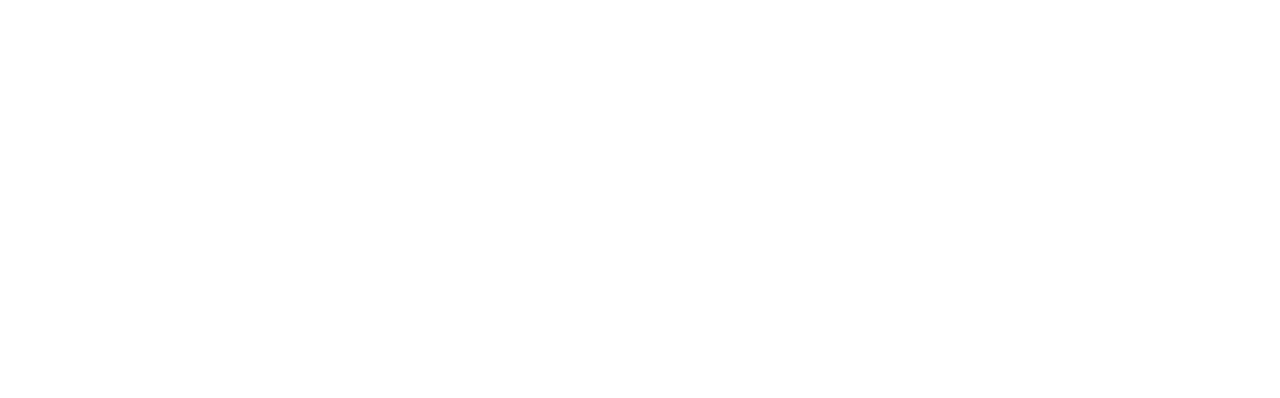
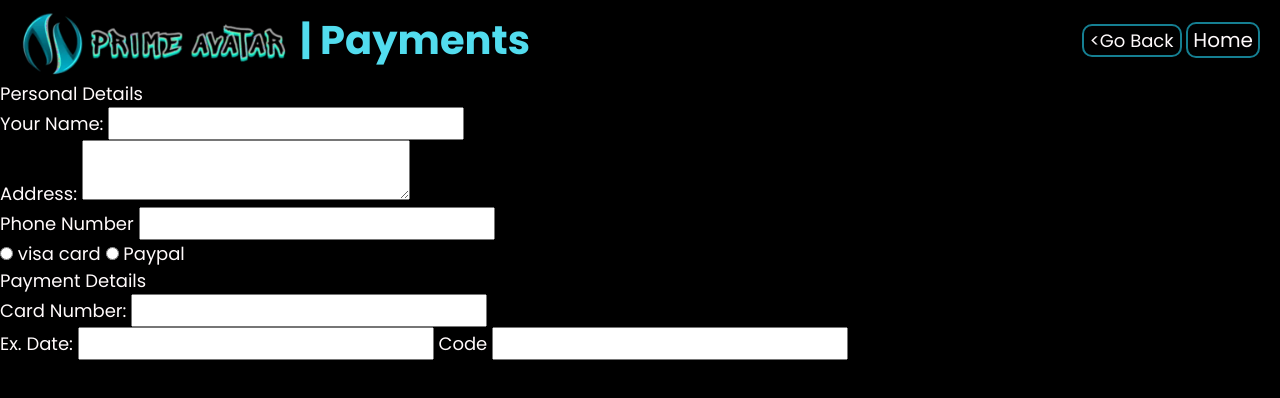
Before and after one commit to Udayanga-1111/Prime-Avatar-Games, a plain HTML site: page payment.html in a window 1280 px wide. Drawn offline with Linux system fonts and the light colour scheme; a web font is replaced by a local one.

Commit message:
payment page

```diff
--- a/Stylesheets/cartStyle.css
+++ b/Stylesheets/cartStyle.css
@@ -267,7 +267,7 @@ main{
 
 .checkoutbtn:hover span::before{
     opacity: 1;
-    transform: scale(50);
+    transform: scale(70);
     transition: transform .45s ease-out;
 }
 
--- /dev/null
+++ b/Stylesheets/payments.css
@@ -0,0 +1,86 @@
+@import url('https://fonts.googleapis.com/css2?family=Aldrich&family=Audiowide&family=Black+Ops+One&family=Bree+Serif&family=Odibee+Sans&family=Poppins:ital,wght@0,100;0,200;0,300;0,400;0,500;0,600;0,700;0,800;0,900;1,100;1,200;1,300;1,400;1,500;1,600;1,700;1,800;1,900&family=Yatra+One&family=Zen+Dots&display=swap');
+
+html{
+    scroll-behavior: smooth;}
+
+:root{
+    --color1: Black;
+    --text-color: rgb(255, 250, 251);
+    --subback-color: rgb(21, 127, 146);
+    --accent-color: rgb(82, 220, 238);
+
+    --Title-font: "Audiowide", serif;
+    --Title-shadow: 2px 2px var(--subback-color);
+}
+
+body{
+    background-color: black;
+    overflow: hidden;
+
+    font-family: "Poppins", serif;
+    font-weight: 400;
+    font-style: normal;
+    font-size: large;
+    text-wrap: nowrap;
+    color: var(--text-color);
+
+    margin: 0;
+    padding: 0;
+}
+
+a{
+    text-decoration: none;
+    color:var(--text-color);
+}
+
+/*===== Cart Header ===================================================*/
+
+header{
+    width: 100vw;
+    padding: 0 20px;
+    display: flex;
+    justify-content: space-between;
+    align-items: center;
+}
+
+.logoSection{
+    display: flex;
+    align-items: center;
+}
+
+#logo{
+    width: 280px;
+    height: 80px;
+    padding-right: 10px;
+}
+
+#cartTitle{
+    color: var(--accent-color);
+    font-size: 40px;
+}
+
+/*--- Cart Navigation ---*/
+.homenavi{
+    font-size: 20px;
+    border: 2px solid var(--subback-color);
+    background-color: transparent;
+    padding: 2px 5px;
+    border-radius: 10px;
+}
+
+.homenavi:hover{
+    background-color: var(--subback-color);
+    transition: all .3s ease-out;
+}
+
+.backBtn{
+    background-color: transparent;
+    border-radius: 10px;
+    border: 2px solid var(--subback-color);
+    color: var(--text-color);
+}
+
+.backBtn:hover{
+    background-color: var(--subback-color);
+    transition: .3s ease-out;
+}
--- a/payment.html
+++ b/payment.html
@@ -1,11 +1,86 @@
 <!DOCTYPE html>
 <html lang="en">
+
 <head>
     <meta charset="UTF-8">
     <meta name="viewport" content="width=device-width, initial-scale=1.0">
     <title>Prime Avatar/payments</title>
+
+    <link rel="stylesheet" href="./Stylesheets/Reset css.css">
+    <link rel="stylesheet" href="./Stylesheets/payments.css">
 </head>
+
 <body>
+    <!-- Header -->
+    <header>
 
+        <section class="logoSection">
+            <!-- LOGO -->
+            <img id="logo" src="./Stylesheets/Images/Logo_Prime_Aavatar.Webp" alt="logo">
+            <h1 id="cartTitle">| Payments</h1>
+        </section>
+
+        <section class="cartNav">
+
+            <button class="backBtn">&lt;Go Back</button>
+            <a href="./index.html" class="homenavi">Home</a>
+
+        </section>
+
+    </header>
+
+    <main>
+
+        <section class="personalDetailsSection">
+            <form id="personalDetails">
+                <caption>Personal Details</caption>
+                <p>
+                    <label for="name">Your Name:</label>
+                    <input type="text" required name="Details" id="name">
+                </p>
+
+                <p>
+                    <label for="address">Address:</label>
+                    <textarea name="Details" id="address" required></textarea>
+                </p>
+
+                <p>
+                    <label for="number">Phone Number</label>
+                    <input type="tel" name="Details" id="number" required>
+                </p>
+            </form>
+        </section>
+
+        <section class="paymentContainer">
+
+            <section class="paymentMethodSelection">
+                <form id="paymentOptions">
+
+                        <input type="radio" name="paymentMethod" id="visaRadio">
+                        <label for="visaRadio">visa card</label>
+                        <input type="radio" name="paymentMethod" id="paypalRadio">
+                        <label for="paypalRadio">Paypal</label>
+                </form>
+            </section>
+
+            <section class="paymentDetailsSection">
+                <form id="visaPaymentDetails">
+                    <caption>Payment Details</caption>
+                    <p>
+                        <label for="cardNumber">Card Number:</label>
+                        <input type="text" name="Details" id="cardNumber" required>
+                    </p>
+
+                    <label for="exDate">Ex. Date:</label>
+                    <input type="text" name="Details" id="exDate" required>
+
+                    <label for="code">Code</label>
+                    <input type="number" name="Details" id="code" required>
+                </form>
+            </section>
+        </section>
+
+    </main>
 </body>
+
 </html>
```
Also changed, not shown: cart.html (+2 -2 lines), Scripts/Store/Payments.js (added).
